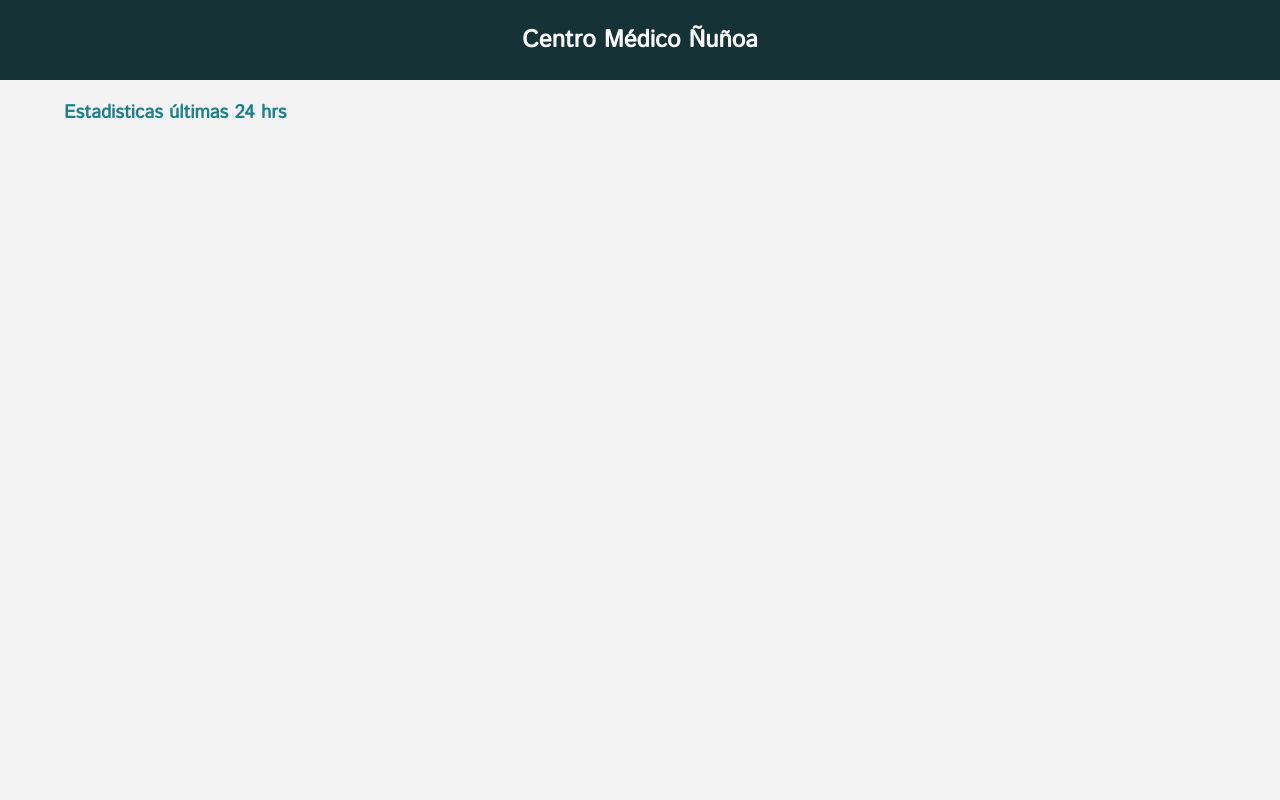
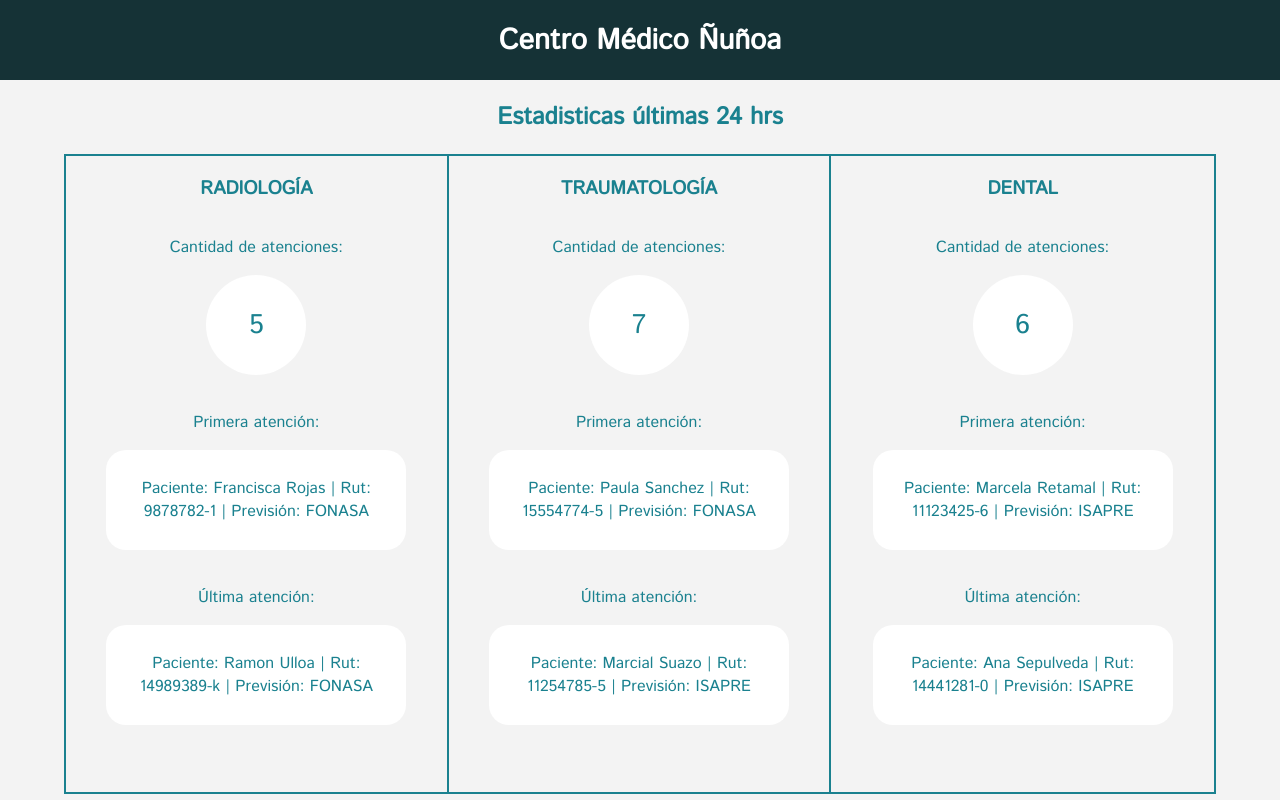
Before and after one commit to Mattcri/array_and_objects, a plain HTML site: page index.html in a window 1280 px wide. Drawn offline with Linux system fonts and the light colour scheme.

Commit message:
Manejo y print de datos desde los arrays

```diff
--- a/css/styles.css
+++ b/css/styles.css
@@ -6,7 +6,6 @@
 }
 body {
    font-family: 'Istok Web', sans-serif;
-   /* background-color: #379ba9e3; */
    background-color: #f3f3f3;
    color: #1a818f;
    margin: 0;
@@ -24,4 +23,60 @@ header{
 nav h1 {
    text-align: center;
    color: #fff;
+   font-size: 1.8em;
 }
+.stats__title {
+   text-align: center;
+}
+.stats__wrap {
+   width: 100%;
+   height: 80vh;
+   display: grid;
+   grid-template-columns: 1fr 1fr 1fr;
+   border: 2px solid;
+}
+.stats__radiologia {
+   border-right: 2px solid;
+   display: flex;
+   flex-direction: column;
+   align-items: center;
+}
+.stats__traumatologia {
+   border-right: 2px solid;
+   display: flex;
+   flex-direction: column;
+   align-items: center;
+}
+.stats__dental {
+   display: flex;
+   flex-direction: column;
+   align-items: center;
+}
+.stats__length-r, .stats__length-t, .stats__length-d {
+   width: 100px;
+   height: 100px;
+   background-color: #fff;
+   border-radius: 50%;
+   display: inline-flex;
+   justify-content: center;
+   align-items: center;
+   font-size: 1.7em;
+   margin-bottom: 20px;
+}
+.stats__first-atention-r, .stats__first-atention-t, .stats__first-atention-d,
+.stats__last-atention-r, .stats__last-atention-t, .stats__last-atention-d {
+   width: 300px;
+   height: 100px;
+   background-color: #fff;
+   margin-bottom: 20px;
+   border-radius: 20px;
+   display: inline-flex;
+   align-items: center;
+   justify-content: center;
+   padding: 0 8px;
+}
+.stats__first-atention-r p, .stats__first-atention-t p, .stats__first-atention-d p,
+.stats__last-atention-r p, .stats__last-atention-t p, .stats__last-atention-d p {
+   margin: 0;
+   text-align: center;
+}
--- a/index.html
+++ b/index.html
@@ -18,9 +18,37 @@
    <main>
       <div class="container">
          <div class="stats">
-            <h3 class="stats__title">Estadisticas últimas 24 hrs</h3>
-            <div class="stats__content">
+            <h2 class="stats__title">Estadisticas últimas 24 hrs</h2>
+            <div class="stats__wrap">
+               <div class="stats__radiologia">
+                  <h3>RADIOLOGÍA</h3>
+                  <p>Cantidad de atenciones:</p>
+                  <div class="stats__length-r"></div>
+                  <p>Primera atención:</p>
+                  <div class="stats__first-atention-r"></div>
+                  <p>Última atención:</p>
+                  <div class="stats__last-atention-r"></div>
+               </div>
+               <div class="stats__traumatologia">
+                  <h3>TRAUMATOLOGÍA</h3>
+                  <p>Cantidad de atenciones:</p>
+                  <div class="stats__length-t"></div>
+                  <p>Primera atención:</p>
+                  <div class="stats__first-atention-t"></div>
+                  <p>Última atención:</p>
+                  <div class="stats__last-atention-t"></div>
 
+               </div>
+               <div class="stats__dental">
+                  <h3>DENTAL</h3>
+                  <p>Cantidad de atenciones:</p>
+                  <div class="stats__length-d"></div>
+                  <p>Primera atención:</p>
+                  <div class="stats__first-atention-d"></div>
+                  <p>Última atención:</p>
+                  <div class="stats__last-atention-d"></div>
+
+               </div>
             </div>
          </div>
       </div>
--- a/js/app.js
+++ b/js/app.js
@@ -25,6 +25,57 @@ const dental = [
    {hora: '14:00', especialista: 'Raquel Villaseca', paciente: 'Ana Sepulveda', rut: '14441281-0', prevision: 'ISAPRE'},
 ]
 
+const radioConsultas = document.querySelector('.stats__length-r');
+const trauConsultas = document.querySelector('.stats__length-t');
+const dentalConsultas = document.querySelector('.stats__length-d');
+const radioAtenciones = document.querySelector('.stats__first-atention-r');
+const trauAtenciones = document.querySelector('.stats__first-atention-t');
+const dentalAtenciones = document.querySelector('.stats__first-atention-d');
+
+
+insertarConsultas()
+function insertarConsultas() {
+   let valorR = document.createElement('p');
+   let valorT = document.createElement('p');
+   let valorD = document.createElement('p');
+   valorR.innerText = radiologia.length;
+   valorT.innerText = traumatologia.length;
+   valorD.innerText = dental.length;
+   radioConsultas.appendChild(valorR);
+   trauConsultas.appendChild(valorT);
+   dentalConsultas.appendChild(valorD);
+}
+
+insertarAtenciones()
+function insertarAtenciones() {
+   let firstR = document.createElement('p');
+   let firstT = document.createElement('p');
+   let firstD = document.createElement('p');
+   let lastR = document.createElement('p');
+   let lastT = document.createElement('p');
+   let lastD = document.createElement('p');
+   firstR.textContent = `
+   Paciente: ${radiologia[0].paciente} | Rut: ${radiologia[0].rut} | Previsión: ${radiologia[0].prevision}`;
+   firstT.textContent = `
+   Paciente: ${traumatologia[0].paciente} | Rut: ${traumatologia[0].rut} | Previsión: ${traumatologia[0].prevision}`;
+   firstD.textContent = `
+   Paciente: ${dental[0].paciente} | Rut: ${dental[0].rut} | Previsión: ${dental[0].prevision}`;
+   lastR.textContent = `
+   Paciente: ${radiologia[4].paciente} | Rut: ${radiologia[4].rut} | Previsión: ${radiologia[4].prevision}`;
+   lastT.textContent = `
+   Paciente: ${traumatologia[6].paciente} | Rut: ${traumatologia[6].rut} | Previsión: ${traumatologia[6].prevision}`;
+   lastD.textContent = `
+   Paciente: ${dental[5].paciente} | Rut: ${dental[5].rut} | Previsión: ${dental[5].prevision}`;
+
+   radioAtenciones.appendChild(firstR);
+   trauAtenciones.appendChild(firstT);
+   dentalAtenciones.appendChild(firstD);
+   document.querySelector('.stats__last-atention-r').appendChild(lastR);
+   document.querySelector('.stats__last-atention-t').appendChild(lastT);
+   document.querySelector('.stats__last-atention-d').appendChild(lastD);
+}
+
+
 console.log(radiologia)
 console.log(traumatologia)
 console.log(dental)
```
